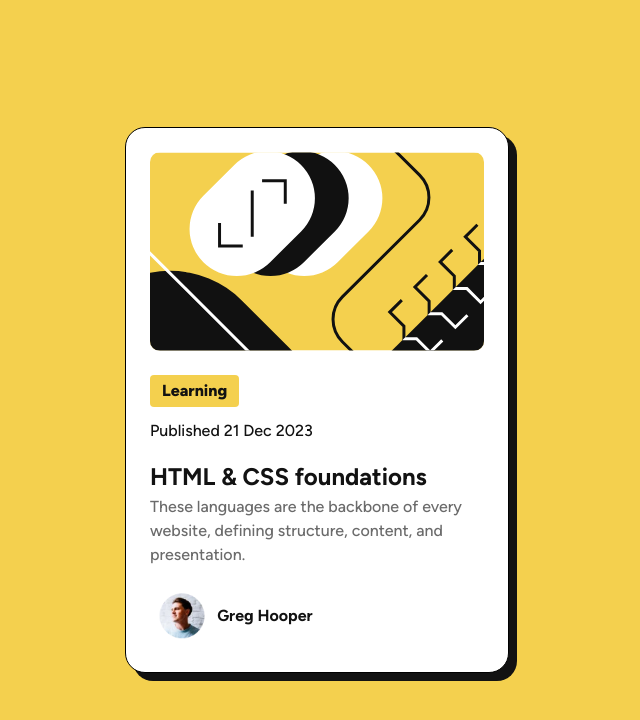
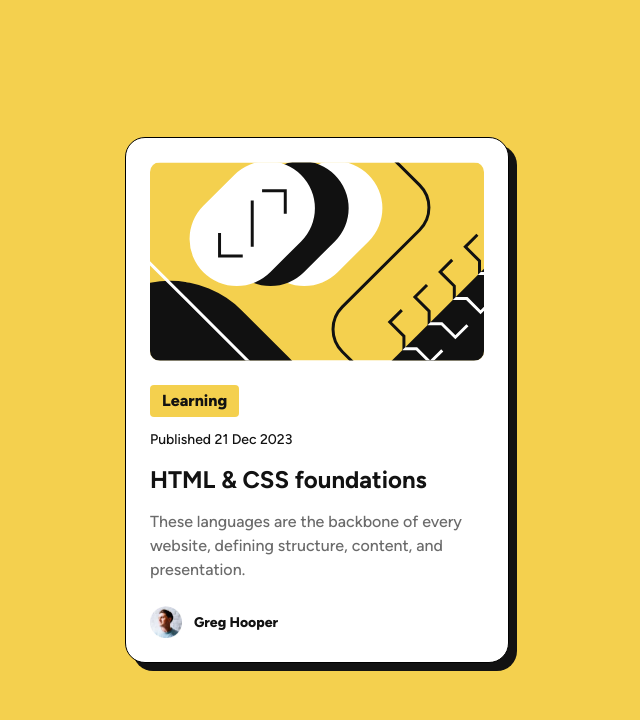
Before and after one commit to cravsky/blog-preview-card, a plain HTML site: page index.html in a window 1280 px wide. Shown: the whole page, without its empty margins (323-963 px from the left). Drawn offline with Linux system fonts and the light colour scheme.

Commit message:
Applied dimensions from Figma

```diff
--- a/style.css
+++ b/style.css
@@ -57,36 +57,34 @@ img.illustration-article {
 }
 
 .published {
-    /* rules go here */
     margin-top: 0.75rem;
+    font-size: 0.875rem;
 }
 
 h1 {
-    /* check sizes */
-    margin-top: 1rem;
+    margin-top: 0.75rem;
     font-size: 1.5rem;
-
 }
 
 p {
+    margin-top: 0.75rem;
     color: var(--gray-500)
 }
 
 .author {
-    /* rules go here */
-    margin-top: 1rem;
+    margin-top: 1.5rem;
     display: flex;
     flex-direction: row;
     align-items: center;
 }
 
 .author img {
-    /* check sizes */
-    margin-right: 0.2rem;
-    transform: scale(0.7);
+    margin-right: 0.75rem;
+    width: 32px;
+    height: 32px;
 }
 
 .author h2 {
-    /* check sizes */
-    font-size: 1rem;
+    font-size: 0.875rem;
+    font-weight: 800;
 }
```
